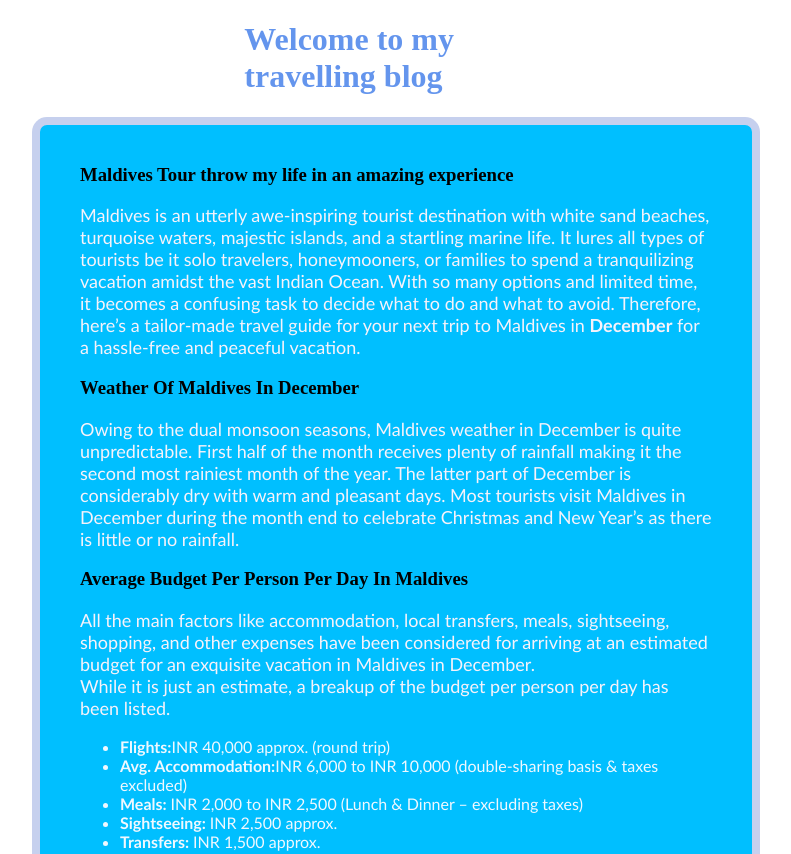
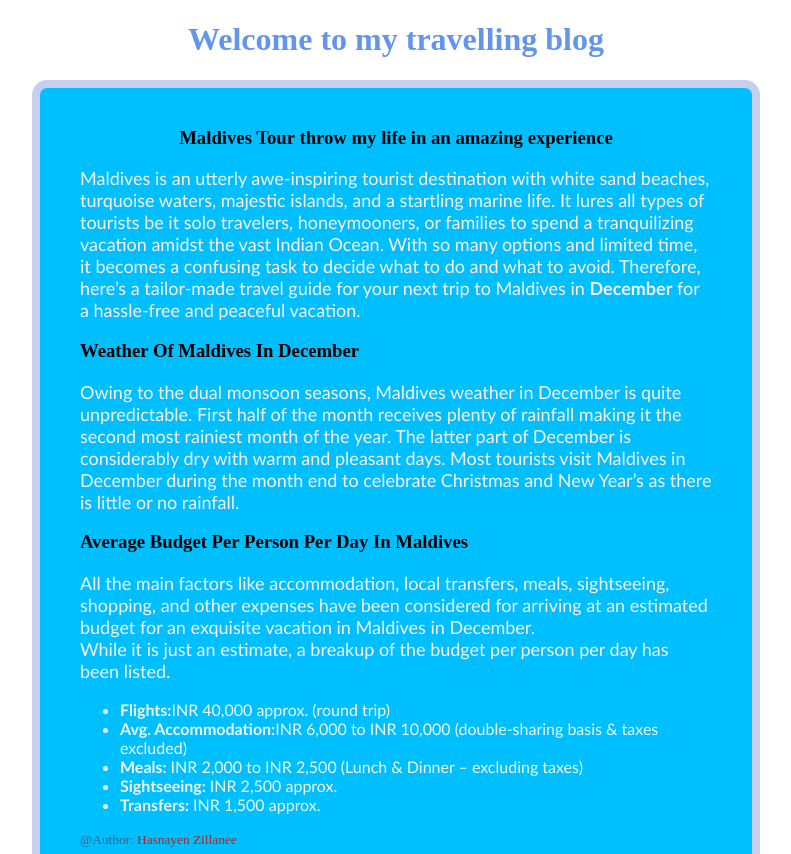
Before and after one commit to hasnayen/web_task01, a plain HTML site: page index.html in a window 1280 px wide. Shown: the top 854 px of the page, without its empty margins (244-1035 px from the left). Drawn offline with Linux system fonts and the light colour scheme.

Commit message:
Change Allignment

```diff
--- a/design.css
+++ b/design.css
@@ -17,8 +17,7 @@ small{
 
 h1{
     color: cornflowerblue;
-    margin-left: 38% ;
-    margin-right: 38%;
+
 
 }
 .blog p{
--- a/index.html
+++ b/index.html
@@ -11,10 +11,10 @@
     <title>My Fantastic travelling blog</title>
 </head>
 <body>
-    <h1>Welcome to my travelling blog</h1>
+    <h1 style="text-align: center;">Welcome to my travelling blog</h1>
     <DIV class="blog">
 
-        <h3>Maldives Tour throw my life in an amazing experience</h3>
+        <h3 style="text-align: center;">Maldives Tour throw my life in an amazing experience</h3>
         <p>Maldives is an utterly awe-inspiring tourist destination with white sand beaches, turquoise waters, majestic islands, and a startling marine life. It lures all types of tourists be it solo travelers, honeymooners, or families to spend a tranquilizing vacation amidst the vast Indian Ocean. With so many options and limited time, it becomes a confusing task to decide what to do and what to avoid. Therefore, here’s a tailor-made travel guide for your next trip to Maldives in <b>December</b> for a hassle-free and peaceful vacation.</p>
         <h3>Weather Of Maldives In December</h3>
         <p>Owing to the dual monsoon seasons, Maldives weather in December is quite unpredictable. First half of the month receives plenty of rainfall making it the second most rainiest month of the year. The latter part of December is considerably dry with warm and pleasant days. Most tourists visit Maldives in December during the month end to celebrate Christmas and New Year’s as there is little or no rainfall.</p>
```
